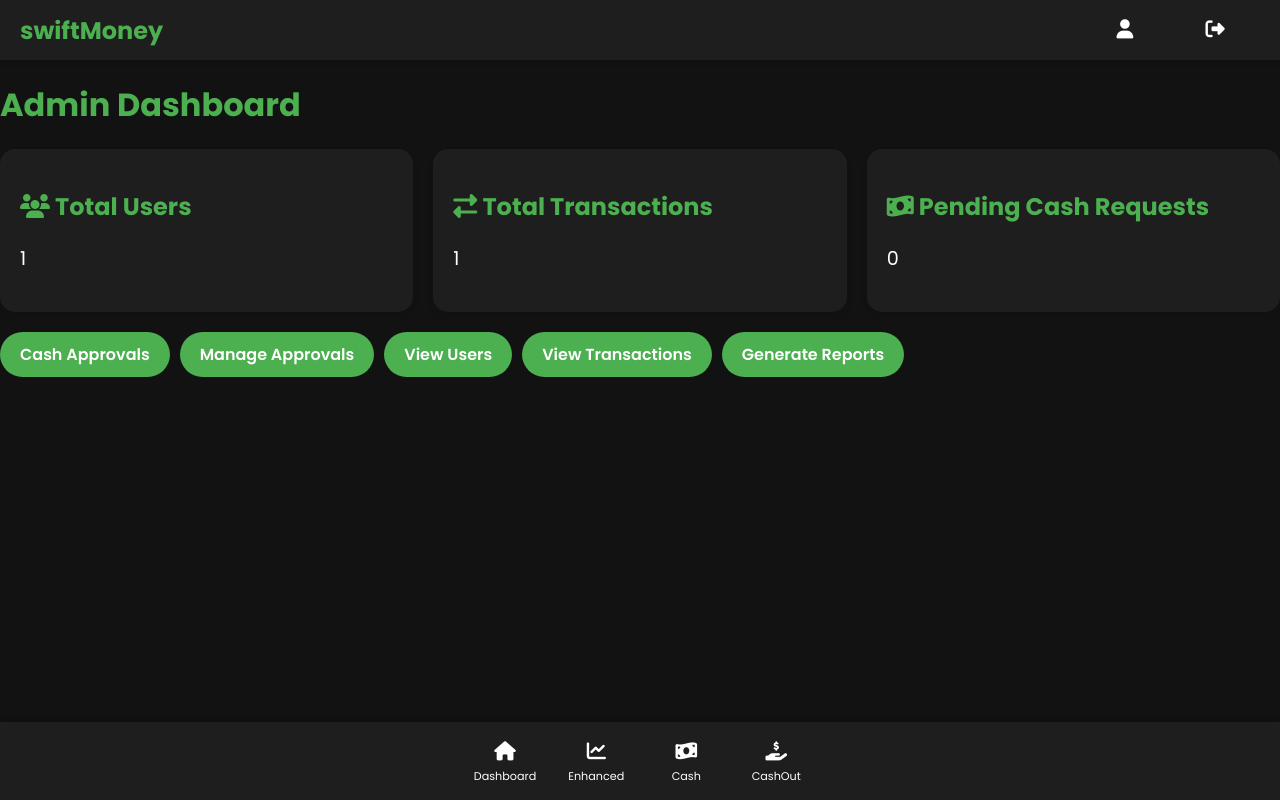
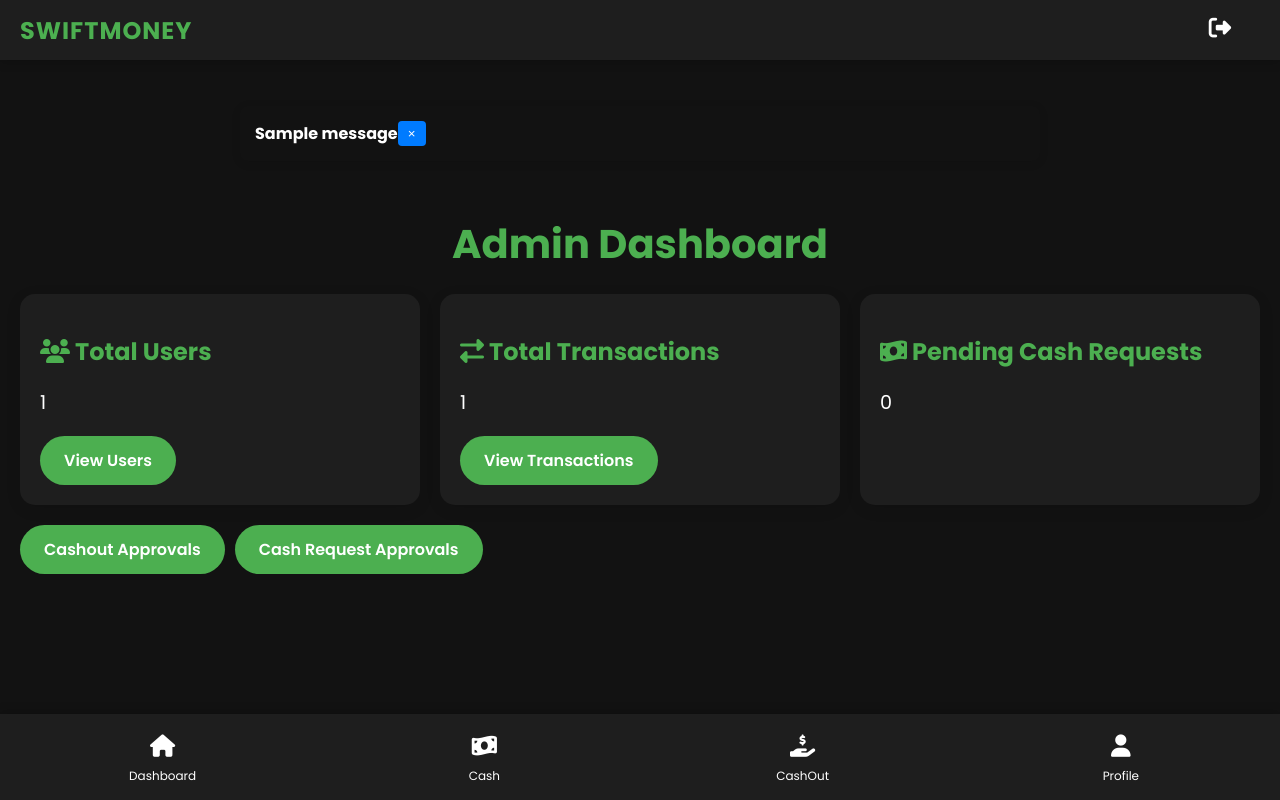
Before and after one commit to eddiemac1993/SwiftMoney, a Django app: page /adashboard/ in a window 1280 px wide. Run offline with Django 5.2, Linux system fonts and the light colour scheme; a user stored in the database is signed in; tables that the repository leaves empty hold one stand-in row (values such as "Sample post"); one stand-in notice (Sample message) is shown.

Commit message:
limitrange

```diff
--- a/SwiftMoney/settings.py
+++ b/SwiftMoney/settings.py
@@ -137,7 +137,7 @@ MEDIA_ROOT = BASE_DIR / 'media'
 # If you have static files that are part of your app (like css, js, images)
 # and want to include them, you can add this:
 STATICFILES_DIRS = [
-    os.path.join(BASE_DIR, 'static'),
+    os.path.join(BASE_DIR, 'mma/static'),
 ]
 
 # Default primary key field type
--- a/mma/apps.py
+++ b/mma/apps.py
@@ -5,7 +5,4 @@ class MmaConfig(AppConfig):
     name = 'mma'
 
     def ready(self):
-        # Comment out or remove the scheduler start call if it's no longer needed
-        # from . import schedulers
-        # schedulers.start()
-        pass
+        import mma.signals  # Replace 'mma' with your actual app name
--- a/mma/templates/mma/admin_dashboard.html
+++ b/mma/templates/mma/admin_dashboard.html
@@ -8,10 +8,12 @@
         <div class="card">
             <h2 class="card-title"><i class="fas fa-users"></i> Total Users</h2>
             <p class="card-content">{{ total_users }}</p>
+            <a href="{% url 'a_user_list' %}" class="btn">View Users</a>
         </div>
         <div class="card">
             <h2 class="card-title"><i class="fas fa-exchange-alt"></i> Total Transactions</h2>
             <p class="card-content">{{ total_transactions }}</p>
+            <a href="{% url 'a_transaction_list' %}" class="btn">View Transactions</a>
         </div>
         <div class="card">
             <h2 class="card-title"><i class="fas fa-money-bill-wave"></i> Pending Cash Requests</h2>
@@ -20,10 +22,7 @@
     </div>
 
     <div class="button-group">
-        <a href="{% url 'approve_cashout' %}" class="btn">Cash Approvals</a>
-        <a href="{% url 'a_approval' %}" class="btn">Manage Approvals</a>
-        <a href="{% url 'a_user_list' %}" class="btn">View Users</a>
-        <a href="{% url 'a_transaction_list' %}" class="btn">View Transactions</a>
-        <a href="{% url 'a_report' %}" class="btn">Generate Reports</a>
+        <a href="{% url 'approve_cashout' %}" class="btn">Cashout Approvals</a>
+        <a href="{% url 'a_approval' %}" class="btn">Cash Request Approvals</a>
     </div>
 {% endblock %}
--- a/mma/templates/mma/base.html
+++ b/mma/templates/mma/base.html
@@ -28,6 +28,7 @@
             --table-row-alt-bg: #2E2E2E;
         }
 
+
         body {
             font-family: 'Poppins', sans-serif;
             background-color: var(--background-color);
@@ -49,7 +50,7 @@
             align-items: center;
             justify-content: space-between;
             padding: 0 20px;
-            box-shadow: 0 2px 5px rgba(0,0,0,0.1);
+            box-shadow: 0 2px 10px rgba(0,0,0,0.2);
             z-index: 1000;
         }
 
@@ -58,6 +59,8 @@
             font-weight: 700;
             color: var(--primary-color);
             text-decoration: none;
+            text-transform: uppercase;
+            letter-spacing: 1px;
         }
 
         .top-nav {
@@ -70,12 +73,13 @@
             text-decoration: none;
             padding: 5px 10px;
             border-radius: 5px;
-            transition: background-color 0.3s;
+            transition: background-color 0.3s, color 0.3s;
             margin-left: 10px;
         }
 
         .top-nav-item:hover {
             background-color: var(--primary-color);
+            color: var(--text-color);
         }
 
         .bottom-nav {
@@ -85,10 +89,9 @@
             right: 0;
             background-color: var(--card-background);
             display: flex;
-            justify-content: center;
+            justify-content: space-around;
             padding: 10px 0;
-            box-shadow: 0 -2px 5px rgba(0,0,0,0.1);
-            overflow-x: auto;
+            box-shadow: 0 -2px 10px rgba(0,0,0,0.2);
         }
 
         .icon-btn {
@@ -101,78 +104,69 @@
             text-decoration: none;
             padding: 5px 10px;
             border-radius: 10px;
-            transition: background-color 0.3s, transform 0.3s;
+            transition: background-color 0.3s, transform 0.3s, color 0.3s;
             min-width: 60px;
-            margin: 0 5px;
         }
 
-        .icon-btn:hover {
+        .icon-btn:hover, .icon-btn.active-page {
             background-color: var(--primary-color);
             transform: translateY(-2px);
+            color: var(--text-color);
         }
 
         .icon {
-            font-size: 1.2em;
-            margin-bottom: 2px;
+            font-size: 1.4em;
+            margin-bottom: 4px;
         }
 
         .icon-text {
-            font-size: 0.7em;
+            font-size: 0.75em;
             text-align: center;
             white-space: nowrap;
         }
 
-        .active-page {
-            display: none;
+        main {
+            margin-top: 20px;
+            padding: 0 20px;
         }
 
-        main {
-            margin-top: 20px;
+        .page-title {
+            font-size: 2.5em;
+            margin-bottom: 20px;
+            color: var(--primary-color);
+            text-align: center;
         }
 
-        /* Page Title */
-        .page-title {
-            font-size: 2em;
-            margin-bottom: 20px;
-            color: var(--primary-color);
-        }
-
-        /* Card Container */
         .card-container {
-            display: flex;
-            flex-wrap: wrap;
+            display: grid;
+            grid-template-columns: repeat(auto-fit, minmax(250px, 1fr));
             gap: 20px;
         }
 
-        /* Card */
         .card {
             background-color: var(--card-background);
             border-radius: 15px;
             padding: 20px;
-            box-shadow: 0 4px 6px rgba(0, 0, 0, 0.1);
-            flex: 1;
-            min-width: 250px;
-            transition: transform 0.3s;
+            box-shadow: 0 4px 15px rgba(0, 0, 0, 0.1);
+            transition: transform 0.3s, box-shadow 0.3s;
         }
 
         .card:hover {
             transform: translateY(-5px);
+            box-shadow: 0 6px 20px rgba(0, 0, 0, 0.15);
         }
 
-        /* Card Title */
         .card-title {
             font-size: 1.5em;
             margin-bottom: 10px;
             color: var(--primary-color);
         }
 
-        /* Card Content */
         .card-content {
             font-size: 1.2em;
             color: var(--text-color);
         }
 
-        /* Button Group */
         .button-group {
             margin-top: 20px;
             display: flex;
@@ -180,39 +174,42 @@
             gap: 10px;
         }
 
-        /* Buttons */
         .btn {
             background-color: var(--primary-color);
             color: var(--text-color);
             border: none;
             border-radius: 25px;
-            padding: 10px 20px;
+            padding: 12px 24px;
             cursor: pointer;
             font-weight: 600;
             text-decoration: none;
             display: inline-block;
-            transition: background-color 0.3s, transform 0.3s;
+            transition: background-color 0.3s, transform 0.3s, box-shadow 0.3s;
             text-align: center;
         }
 
         .btn:hover {
-            background-color: #45a049;
+            background-color: #7C4DFF;
             transform: translateY(-2px);
+            box-shadow: 0 4px 10px rgba(0, 0, 0, 0.2);
         }
 
         table {
             width: 100%;
-            border-collapse: collapse;
+            border-collapse: separate;
+            border-spacing: 0;
             margin-bottom: 20px;
+            border-radius: 10px;
+            overflow: hidden;
         }
 
         th, td {
-            padding: 12px;
+            padding: 15px;
             text-align: left;
         }
 
         thead {
-            background-color: var(--table-header-bg);
+            background-color: var(--primary-color);
         }
 
         tbody tr:nth-child(odd) {
@@ -225,59 +222,110 @@
 
         th {
             color: var(--text-color);
+            font-weight: 600;
         }
 
         td {
             color: var(--secondary-text);
         }
-        .profile-btn {
-            background-color: var(--primary-color);
-            color: var(--text-color);
-            padding: 8px 20px;
-            border-radius: 25px; /* Rounded corners */
-            font-weight: 600;
-            display: inline-flex;
-            align-items: center;
-            text-decoration: none;
-            transition: background-color 0.3s, transform 0.3s;
-        }
-
-        .profile-btn:hover {
-            background-color: #45a049;
-            transform: translateY(-2px); /* Slight lift on hover */
-        }
-
-        .profile-btn .icon {
-            margin-right: 8px;
-            font-size: 1.2em;
-        }
 
         .install-btn {
             display: none;
-            background-color: var(--primary-color);
-            color: var(--text-color);
+            background-color: var(--secondary-color);
+            color: var(--background-color);
             border: none;
             border-radius: 25px;
-            padding: 10px 20px;
+            padding: 12px 24px;
             cursor: pointer;
             font-weight: 600;
             text-decoration: none;
             transition: background-color 0.3s, transform 0.3s;
             position: fixed;
-            bottom: 70px;
+            bottom: 80px;
             right: 20px;
             z-index: 1000;
-            box-shadow: 0 2px 5px rgba(0,0,0,0.2);
+            box-shadow: 0 4px 10px rgba(0,0,0,0.2);
         }
 
         .install-btn:hover {
-            background-color: #45a049;
+            background-color: #04EBD6;
             transform: translateY(-2px);
         }
 
         .install-btn:active {
             transform: translateY(0);
         }
+        /* Container for the messages */
+.messages {
+    margin: 20px;
+    padding: 10px;
+    max-width: 800px;
+    margin-left: auto;
+    margin-right: auto;
+}
+
+/* Unordered list for the messages */
+.message-list {
+    list-style-type: none;
+    padding: 0;
+}
+
+/* General styles for all messages */
+.message-list li {
+    padding: 15px;
+    border-radius: 8px;
+    margin-bottom: 15px;
+    font-size: 16px;
+    font-weight: bold;
+    display: flex;
+    align-items: center;
+    box-shadow: 0 2px 10px rgba(0, 0, 0, 0.1);
+    transition: all 0.3s ease;
+}
+
+/* Error message specific styling */
+.message-list li.error {
+    background-color: #f8d7da;  /* Light red background */
+    color: #721c24;              /* Dark red text */
+    border-left: 5px solid #f44336; /* Bold left border */
+}
+
+/* Error message icon */
+.message-list li.error::before {
+    content: "⚠️";               /* Optional icon */
+    margin-right: 10px;
+}
+
+/* Hover effect */
+.message-list li.error:hover {
+    background-color: #f44336;   /* Bright red on hover */
+    color: white;
+    cursor: pointer;
+}
+
+button {
+    background-color: #007bff;
+    color: white;
+    border: none;
+    padding: 5px 10px;
+    cursor: pointer;
+    border-radius: 4px;
+}
+
+button:hover {
+    background-color: #0056b3;
+}
+
+/* Close button (optional) */
+.message-list li.error .close-btn {
+    margin-left: auto;
+    background: none;
+    border: none;
+    font-size: 20px;
+    color: #721c24;
+    cursor: pointer;
+}
+
     </style>
     {% block extra_css %}{% endblock %}
 </head>
@@ -289,9 +337,6 @@
             {% if user.username == 'mobilemoney' %}
                 <a href="{% url 'a_dashboard' %}" class="top-nav-item {% if request.resolver_match.url_name == 'a_dashboard' %}active-page{% endif %}"><i class="fas fa-user-shield"></i></a>
             {% endif %}
-            <a href="{% url 'profile' %}" class="icon-btn" title="Profile">
-                <span class="icon"><i class="fas fa-user"></i></span>
-            </a>
             <a href="{% url 'custom_logout' %}" class="icon-btn" title="Logout">
                 <span class="icon"><i class="fas fa-sign-out-alt"></i></span>
             </a>
@@ -305,11 +350,20 @@
         {% endif %}
     </nav>
 </header>
-
-
+<div class="messages">
+    {% if messages %}
+        <ul class="message-list">
+            {% for message in messages %}
+                <li class="{% if message.tags %}{{ message.tags }}{% endif %}">
+                    {{ message }}
+                    <button class="close-btn" onclick="this.parentElement.style.display='none';">&times;</button>
+                </li>
+            {% endfor %}
+        </ul>
+    {% endif %}
+</div>
 
 <div class="container">
-
     <main>
         {% block content %}{% endblock %}
     </main>
@@ -321,10 +375,6 @@
             <span class="icon"><i class="fas fa-home"></i></span>
             <span class="icon-text">Dashboard</span>
         </a>
-            <a href="{% url 'enhanced_dashboard' %}" class="icon-btn {% if request.resolver_match.url_name == 'enhanced_dashboard' %}active-page{% endif %}" title="Enhanced Dashboard">
-                <span class="icon"><i class="fas fa-chart-line"></i></span>
-                <span class="icon-text">Enhanced</span>
-            </a>
         <a href="{% url 'request_cash' %}" class="icon-btn {% if request.resolver_match.url_name == 'request_cash' %}active-page{% endif %}" title="Request Cash">
             <span class="icon"><i class="fas fa-money-bill-wave"></i></span>
             <span class="icon-text">Cash</span>
@@ -333,7 +383,10 @@
             <span class="icon"><i class="fas fa-hand-holding-usd"></i></span>
             <span class="icon-text">CashOut</span>
         </a>
-
+        <a href="{% url 'profile' %}" class="icon-btn {% if request.resolver_match.url_name == 'profile' %}active-page{% endif %}" title="Profile">
+            <span class="icon"><i class="fas fa-user"></i></span>
+            <span class="icon-text">Profile</span>
+        </a>
     {% endif %}
 </nav>
 
@@ -377,8 +430,6 @@ if ('serviceWorker' in navigator) {
                 console.log('Service Worker registration failed:', error);
             });
     }
-
-
 </script>
 </body>
 </html>
--- a/mma/templates/mma/request_cash.html
+++ b/mma/templates/mma/request_cash.html
@@ -70,7 +70,7 @@
             <label for="{{ form.amount.id_for_label }}">Amount</label>
             <input type="number" name="{{ form.amount.name }}" id="{{ form.amount.id_for_label }}"
                    min="1" max="{{ remaining_limit }}" step="0.01" required
-                   placeholder="Enter amount (K1 - K{{ remaining_limit }})">
+                   placeholder="Enter amount (K100 - K{{ remaining_limit }})">
             {% if form.amount.errors %}
                 <p class="error-message">{{ form.amount.errors.0 }}</p>
             {% endif %}
--- a/mma/urls.py
+++ b/mma/urls.py
@@ -44,9 +44,6 @@ urlpatterns = [
     path('a/approve_user/<int:user_id>/', views.approve_user, name='approve_user'),
     path('a/approve_float_request/<int:request_id>/', views.approve_float_request, name='approve_float_request'),
     path('a/approve_cash_request/<int:request_id>/', views.approve_cash_request, name='approve_cash_request'),
-    # Notifications URLs
-    path('notifications/', views.notification_list, name='notification_list'),
-    path('notifications/<int:notification_id>/', views.notification_detail, name='notification_detail'),
 
     # Error Pages (handled automatically by Django, add custom templates in your templates folder)
     # path('404/', views.custom_404_view, name='custom_404'),  # Custom 404 view (optional)
--- a/mma/views.py
+++ b/mma/views.py
@@ -11,12 +11,13 @@ from .forms import ReportForm
 from django.template.loader import render_to_string
 from weasyprint import HTML
 from django.http import HttpResponse
-from django.core.exceptions import ObjectDoesNotExist
 from django.contrib.auth import logout
 from django.contrib import messages
 from django.db.models.signals import post_save
 from django.dispatch import receiver
 from .models import CashoutRequest
+from django.core.mail import send_mail
+from django.conf import settings
 
 @staff_member_required
 def approve_cashout(request):
@@ -69,8 +70,17 @@ def create_balance(sender, instance, created, **kwargs):
     if created:
         Balance.objects.create(agent=instance)
 
+from decimal import Decimal
+from django.contrib import messages
+from django.core.mail import send_mail
+from django.shortcuts import redirect, render
+from django.conf import settings
+from django.contrib.auth.decorators import login_required
+from .models import Balance, CashoutRequest
+
 @login_required
 def cashout(request):
+    # Fetch or create the user's balance
     balance, created = Balance.objects.get_or_create(agent=request.user)
 
     # Check if the user already has a pending cashout request
@@ -82,30 +92,37 @@ def cashout(request):
     total_requested = requested_cash + requested_float
 
     # Calculate 20% interest on the total requested amount
-    interest = total_requested * Decimal('0.2')
+    interest = total_requested * Decimal('0.2') if total_requested > 0 else Decimal('0')
 
     # Calculate the total cashout amount (requested + interest)
     total_amount = total_requested + interest
 
     if request.method == 'POST':
-        # Create a new cashout request
-        CashoutRequest.objects.create(
-            agent=request.user,
-            amount=total_amount,
-            status='pending'
-        )
+        # Only proceed if the user has sufficient balance
+        if total_requested > 0:
+            if not has_pending_request:
+                # Create a new cashout request
+                CashoutRequest.objects.create(
+                    agent=request.user,
+                    amount=total_amount,
+                    status='pending'
+                )
 
-        # Send notification email to admin
-        send_mail(
-            'Cashout Request Submitted',
-            f"User {request.user.username} has requested a cashout of {total_amount} (including 20% interest).",
-            settings.DEFAULT_FROM_EMAIL,
-            [settings.ADMIN_EMAIL],
-            fail_silently=False,
-        )
+                # Send notification email to admin
+                send_mail(
+                    'Cashout Request Submitted',
+                    f"User {request.user.username} has requested a cashout of {total_amount} (including 20% interest).",
+                    settings.DEFAULT_FROM_EMAIL,
+                    [settings.ADMIN_EMAIL],
+                    fail_silently=False,
+                )
 
-        messages.success(request, f"Cashout request for {total_amount} has been submitted for approval.")
-        return redirect('dashboard')
+                messages.success(request, f"Cashout request for {total_amount} has been submitted for approval.")
+                return redirect('dashboard')
+            else:
+                messages.error(request, "You already have a pending cashout request. Please wait for it to be processed.")
+        else:
+            messages.error(request, "You have no available balance to cash out.")
 
     context = {
         'balance': balance,
@@ -203,47 +220,58 @@ def admin_report(request):
         form = ReportForm()
     return render(request, 'mma/admin_report.html', {'form': form})
 
-@login_required
-def notification_list(request):
-    notifications = request.user.notifications.all()  # Assuming a related name 'notifications'
-    return render(request, 'notifications/notification_list.html', {'notifications': notifications})
 
-@login_required
-def notification_detail(request, notification_id):
-    notification = get_object_or_404(request.user.notifications, id=notification_id)
-    return render(request, 'notifications/notification_detail.html', {'notification': notification})
+from django.shortcuts import render
+from django.contrib.auth.decorators import login_required
+from django.db.models import Sum
+from django.utils import timezone
+from .models import Balance, CashoutRequest, CashRequest, Transaction
 
 @login_required
 def dashboard(request):
     agent = request.user
-    balance = Balance.objects.get(agent=agent)
+    balance, created = Balance.objects.get_or_create(agent=agent)
 
-    # Fetch the latest cashout
-    latest_cashout = CashoutRequest.objects.filter(agent=agent).order_by('-created_at').first()
+    # Get the latest cashout
+    latest_cashout = CashoutRequest.objects.filter(agent=agent, is_approved=True).order_by('-created_at').first()
 
-    # Calculate interest on both cash and float
-    total_requested_cash = balance.cash
-    total_requested_float = balance.float
+    # Get the current cash request (latest unapproved one)
+    current_cash_request = CashRequest.objects.filter(agent=agent, is_approved=False).order_by('-created_at').first()
 
-    cash_interest = calculate_interest(total_requested_cash)
-    float_interest = calculate_interest(total_requested_float)
-    approved_cash_requests = CashRequest.objects.filter(agent=agent, is_approved=True)
+    # Calculate days until expiration
+    days_until_expiration = None
+    if current_cash_request and current_cash_request.expiration_date:
+        now = timezone.now()
+        time_left = current_cash_request.expiration_date - now
+        days_until_expiration = max(0, time_left.days)
 
-    total_interest = cash_interest + float_interest
+    # Calculate interest on cash
+    cash_interest = calculate_interest(balance.cash)  # Ensure this function is defined or imported
+
+    # Calculate total amount (cash + cash interest)
+    total_amount = balance.cash + cash_interest
+
+    # Get today's transactions
+    today = timezone.now().date()
+    today_transactions = Transaction.objects.filter(agent=agent, created_at__date=today)
+
+    # Calculate some metrics
+    total_transactions = today_transactions.count()
+    total_volume = today_transactions.aggregate(Sum('amount'))['amount__sum'] or 0
 
     context = {
         'balance': balance,
         'latest_cashout': latest_cashout,
-        'float_requests': FloatRequest.objects.filter(agent=agent).order_by('-created_at')[:5],
+        'current_cash_request': current_cash_request,
+        'days_until_expiration': days_until_expiration,
+        'total_transactions': total_transactions,
+        'total_volume': total_volume,
         'cash_requests': CashRequest.objects.filter(agent=agent).order_by('-created_at')[:5],
         'recent_transactions': Transaction.objects.filter(agent=agent).order_by('-created_at')[:10],
         'cash_interest': cash_interest,
-        'float_interest': float_interest,
-        'total_interest': total_interest,
-        'approved_cash_requests': approved_cash_requests,
+        'total_amount': total_amount,
     }
     return render(request, 'mma/dashboard.html', context)
-
 
 @login_required
 def enhanced_dashboard(request):
@@ -315,13 +343,6 @@ def request_float(request):
     }
     return render(request, 'mma/request_float.html', context)
 
-from django.core.mail import send_mail
-from django.conf import settings
-from django.contrib.auth.decorators import login_required
-from django.db.models import Sum
-from decimal import Decimal
-from django.contrib import messages
-
 @login_required
 def request_cash(request):
     balance, created = Balance.objects.get_or_create(agent=request.user)
@@ -336,7 +357,7 @@ def request_cash(request):
             total_requests += CashRequest.objects.filter(agent=request.user, is_approved=False).aggregate(Sum('amount'))['amount__sum'] or 0
             remaining_limit = balance.request_limit - total_requests
 
-            if Decimal('1') <= amount <= remaining_limit:
+            if Decimal('100') <= amount <= remaining_limit:
                 cash_request = form.save(commit=False)
                 cash_request.agent = request.user
                 cash_request.save()
@@ -353,7 +374,7 @@ def request_cash(request):
                 messages.success(request, f"Cash request for {amount} has been submitted.")
                 return redirect('dashboard')
             else:
-                messages.error(request, f"Amount must be between 1 and {remaining_limit}.")
+                messages.error(request, f"Amount must be between k100 and k{remaining_limit}.")
     else:
         form = CashRequestForm()
 
```
Also changed, not shown: mma/management/commands/create_balance_objects.py (added, +18 -0 lines), mma/models.py (+8 -1 lines), mma/signals.py (added, +9 -0 lines), mma/templates/mma/approve_cashout.html (+5 -2 lines), mma/templates/mma/dashboard.html (+36 -24 lines). Lines whose indentation alone changed are shown as unchanged.
